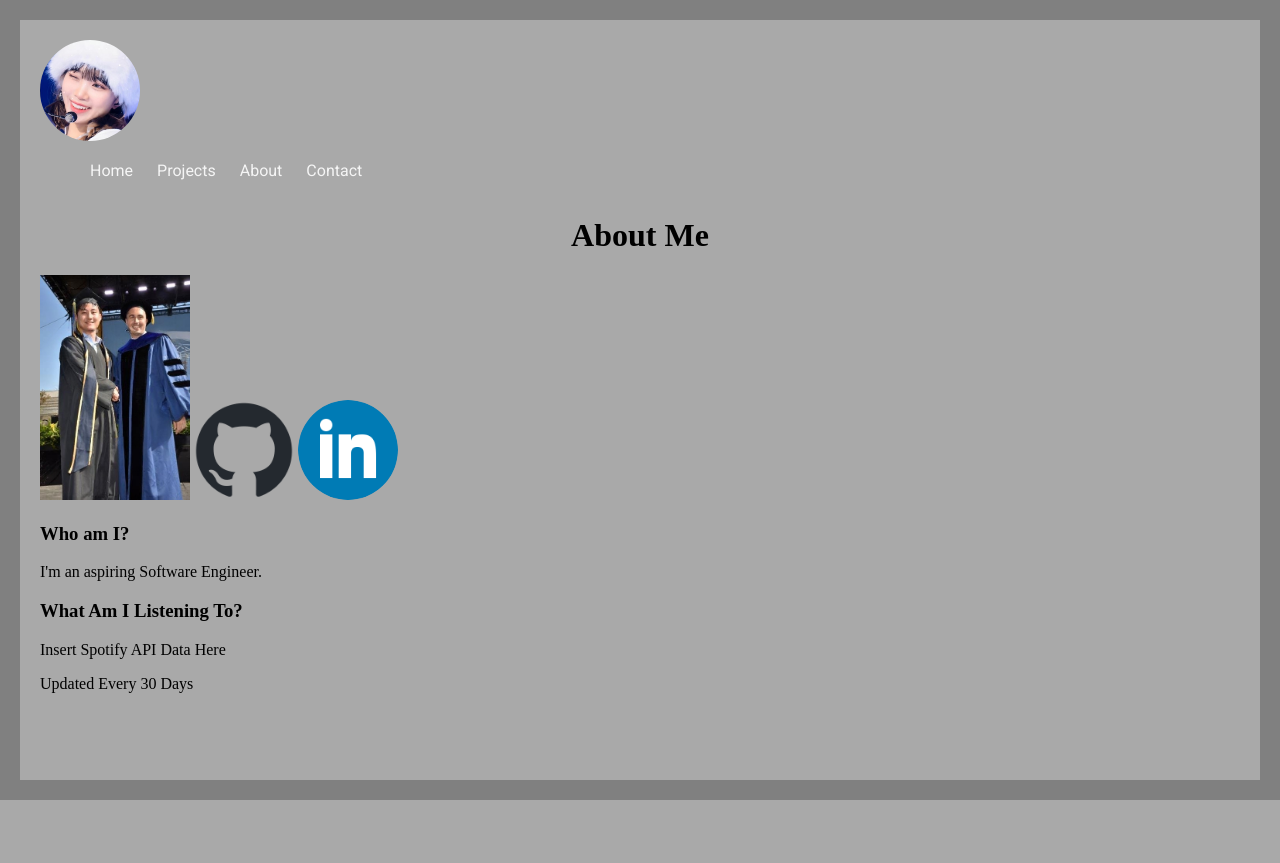
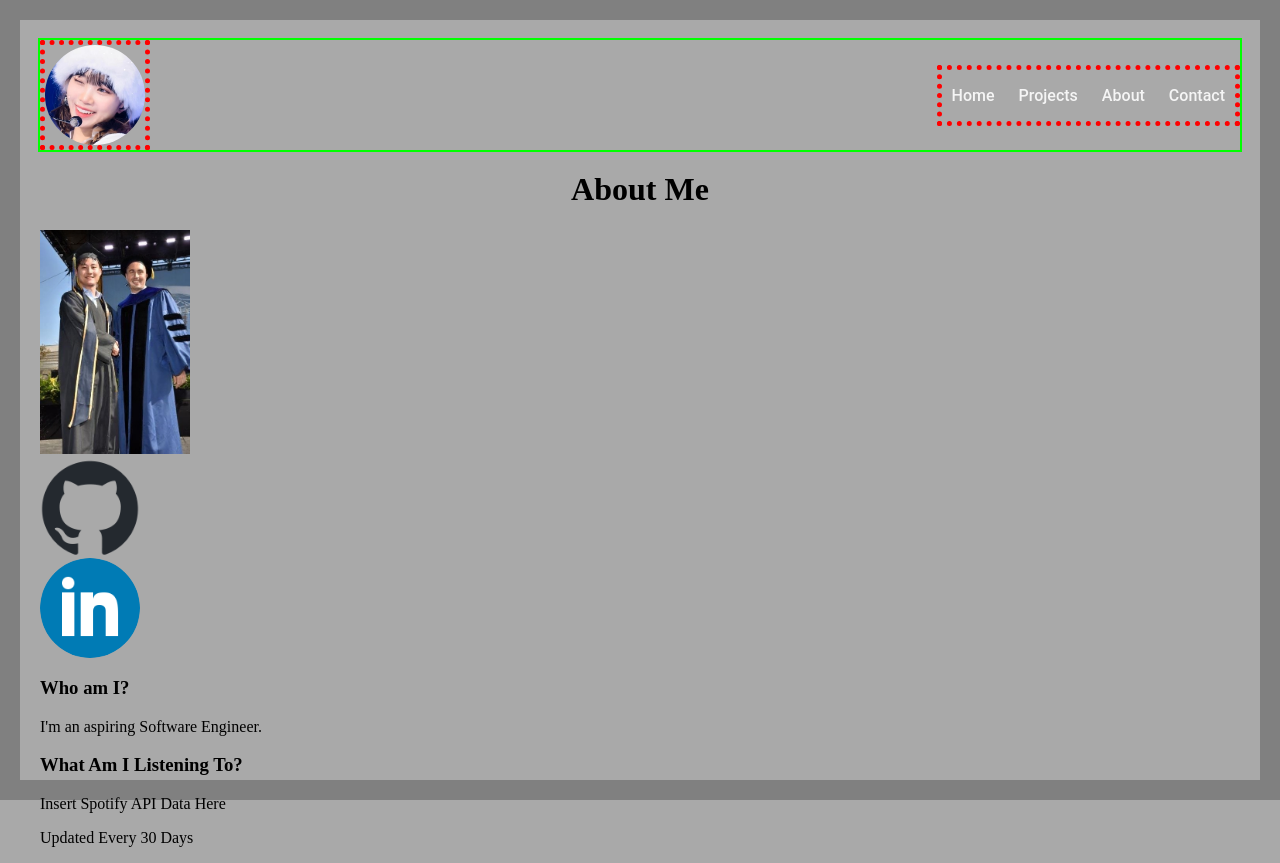
Before and after one commit to shaanprk/Portfolio-Website, a plain HTML site: page about.html in a window 1280 px wide. Before the commit the page ends 800 px from the top, so only its background shows below. Drawn offline with nearby package versions, Linux system fonts and the light colour scheme.

Commit message:
Fixed Navbar

```diff
--- a/about.html
+++ b/about.html
@@ -3,23 +3,21 @@
     <head>
         <meta charset="UTF-8">
         <meta name="viewport" content="width=device-width, initial-scale=1.0">
-
-        <!-- UNICONS -->
         <link rel="stylesheet" href="https://unicons.iconscout.com/release/v4.0.8/css/line.css">
-
-        <!-- CSS -->
         <link rel="stylesheet" href="css/styles.css">
-
-        <title>About Me</title>
+        <title>Sean Park - Personal Portfolio Website</title>
         <meta name="description" content="Sean Park Portfolio Website Homepage">
-        <link rel="icon" type="img/icon" href="/img/c1.jpg">
+        <link rel="icon" type="img/icon" href="/img/Cropped_Image.png">
     </head>
     <body>
-        <!-- HEADER -->
-        <header>
-            <a href="index.html"><img class="logo" src="img/c1.jpg" alt="logo" width="100px"></a>
+        <div class="pagewrap">
+            <div class="mainnav">
+                <div class="logo-wrap">
+                    <a href="/">
+                        <img class="logo" src="img/Cropped_Image.png" alt="logo">
+                    </a>
+                </div>
 
-            <!-- NAVBAR -->
                 <nav class="navbar">
                     <ul>
                         <li><a href="index.html">Home</a></li>
@@ -28,9 +26,9 @@
                         <li><a href="contact.html">Contact</a></li>
                     </ul>
                 </nav>
-        </header>
+            </div>
+        </div>
 
-        <!-- MAIN -->
          <main>
             <h1>About Me</h1>
             <img src="img/image-jFAr-R161-transformed.png" width="150px">
@@ -45,8 +43,6 @@
             <p>Updated Every 30 Days</p>
          </main>
 
-        <!-- FOOTER -->
-
         <!-- MAIN JS -->
         <script src="js/main.js"></script>
     </body>
--- a/css/styles.css
+++ b/css/styles.css
@@ -1,3 +1,7 @@
+* {
+    padding: 0;
+}
+
 /* FONTS */
 /* https://fonts.google.com/ */
 @import url('https://fonts.googleapis.com/css2?family=Roboto&display=swap');
@@ -36,10 +40,13 @@ body {
     max-width: 100px;
     cursor: pointer;
     text-align: left;
+    display: block;
 }
 
 .navbar {
     list-style: none;
+    padding: 0;
+    margin: 0;
 }
 
 li, a {
```
Also changed, not shown: contact.html (+10 -11 lines). Lines whose indentation alone changed are shown as unchanged.
